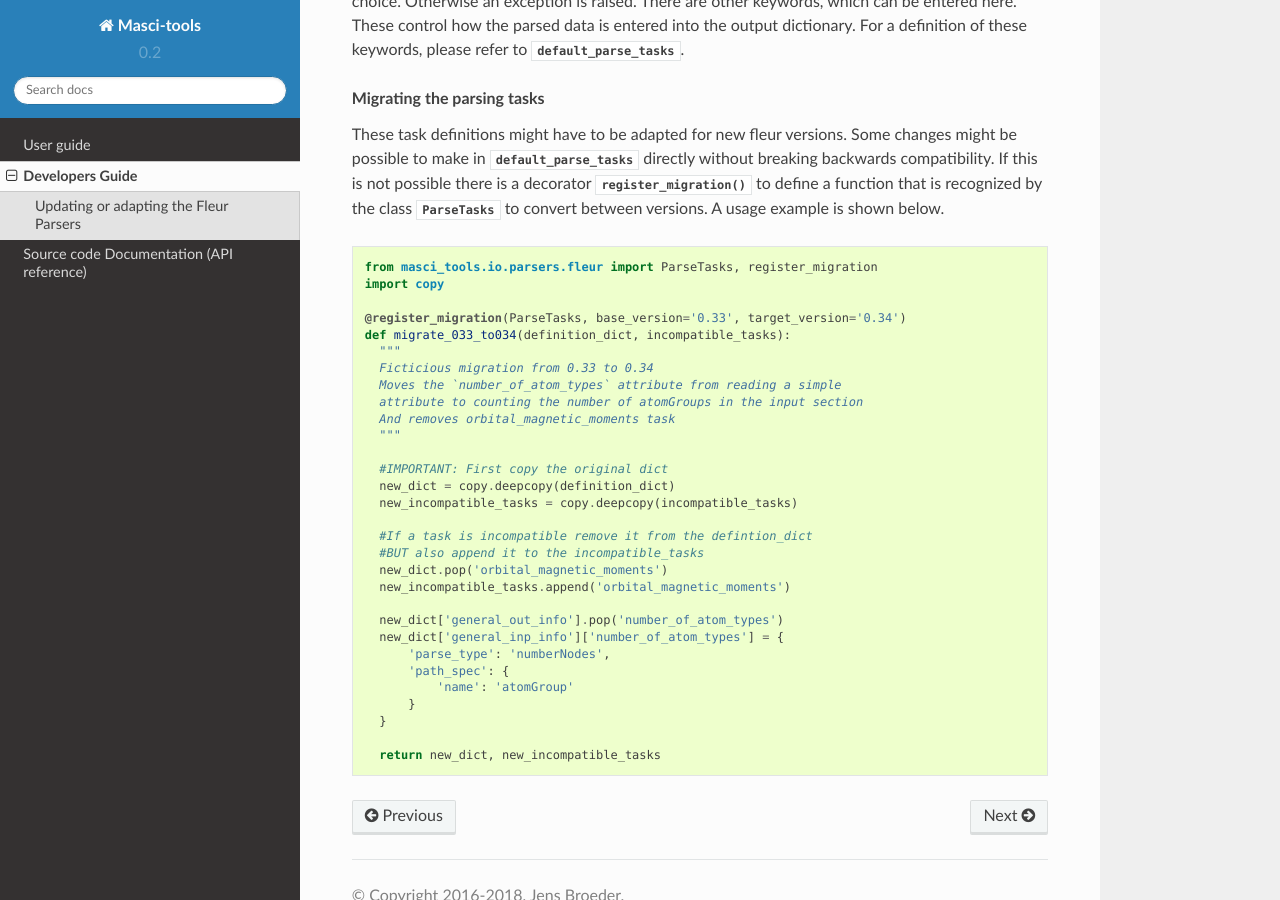
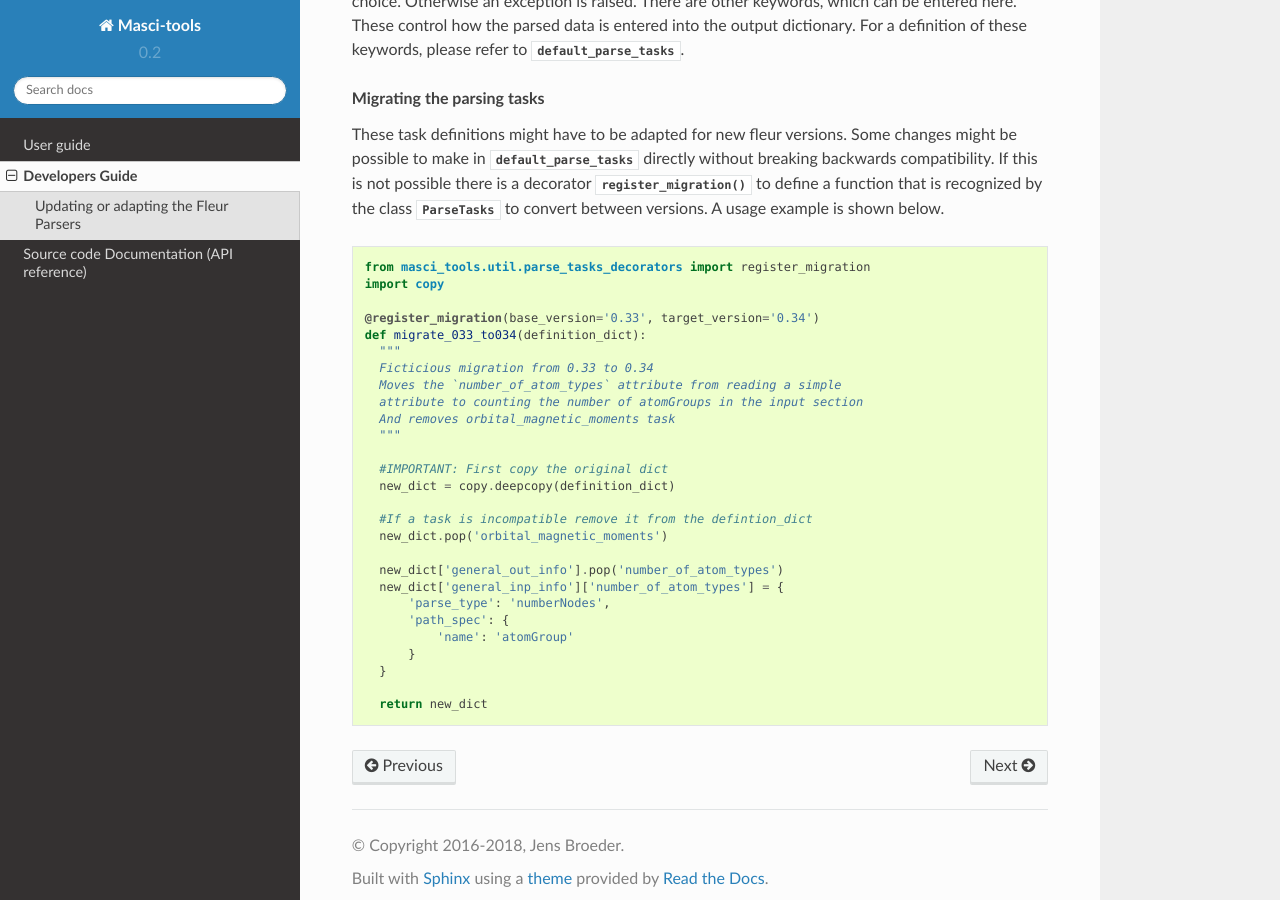
Before and after one commit to JuDFTteam/masci-tools, a Sphinx documentation site: the page built from docs/source/devel_guide/index.rst, in a window 1280 px wide and 900 px high, scrolled down 2486 px. Built offline with Sphinx 7.4.7 and the Read the Docs theme 2.0.0, drawn with Linux system fonts in a browser that asks for light colours; formulas are drawn with MathJax 3.

Commit message:
Update docs

```diff
--- a/docs/source/devel_guide/index.rst
+++ b/docs/source/devel_guide/index.rst
@@ -100,15 +100,15 @@
 
 .. topic:: Migrating the parsing tasks
 
-  These task definitions might have to be adapted for new fleur versions. Some changes might be possible to make in :py:mod:`~masci_tools.io.parsers.fleur.default_parse_tasks` directly without breaking backwards compatibility. If this is not possible there is a decorator :py:func:`~masci_tools.io.parsers.fleur.register_migration()` to define a function that is recognized by the class :py:class:`~masci_tools.io.parsers.fleur.ParseTasks` to convert between versions. A usage example is shown below.
+  These task definitions might have to be adapted for new fleur versions. Some changes might be possible to make in :py:mod:`~masci_tools.io.parsers.fleur.default_parse_tasks` directly without breaking backwards compatibility. If this is not possible there is a decorator :py:func:`~masci_tools.util.parse_tasks_decorators.register_migration()` to define a function that is recognized by the class :py:class:`~masci_tools.io.parsers.fleur.ParseTasks` to convert between versions. A usage example is shown below.
 
   .. code-block:: python
 
-    from masci_tools.io.parsers.fleur import ParseTasks, register_migration
+    from masci_tools.util.parse_tasks_decorators import register_migration
     import copy
 
-    @register_migration(ParseTasks, base_version='0.33', target_version='0.34')
-    def migrate_033_to034(definition_dict, incompatible_tasks):
+    @register_migration(base_version='0.33', target_version='0.34')
+    def migrate_033_to034(definition_dict):
       """
       Ficticious migration from 0.33 to 0.34
       Moves the `number_of_atom_types` attribute from reading a simple
@@ -118,12 +118,9 @@
 
       #IMPORTANT: First copy the original dict
       new_dict = copy.deepcopy(definition_dict)
-      new_incompatible_tasks = copy.deepcopy(incompatible_tasks)
 
       #If a task is incompatible remove it from the defintion_dict
-      #BUT also append it to the incompatible_tasks
       new_dict.pop('orbital_magnetic_moments')
-      new_incompatible_tasks.append('orbital_magnetic_moments')
 
       new_dict['general_out_info'].pop('number_of_atom_types')
       new_dict['general_inp_info']['number_of_atom_types'] = {
@@ -133,4 +130,4 @@
           }
       }
 
-      return new_dict, new_incompatible_tasks
+      return new_dict
--- a/docs/source/module_guide/code.rst
+++ b/docs/source/module_guide/code.rst
@@ -81,3 +84,6 @@
 
 .. automodule:: masci_tools.util.fleur_outxml_conversions
    :members:
+
+.. automodule:: masci_tools.util.parse_tasks_decorators
+   :members:
```
Also changed, not shown: other parts of docs/source/module_guide/code.rst (+3 -0 lines), 1 other file.
